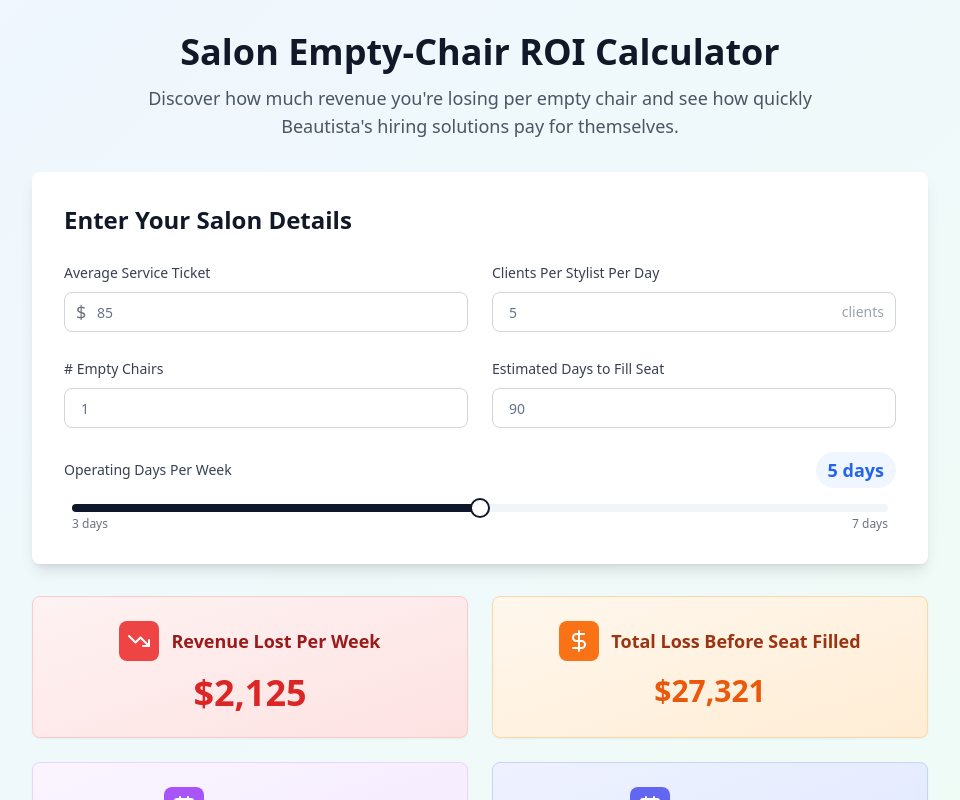
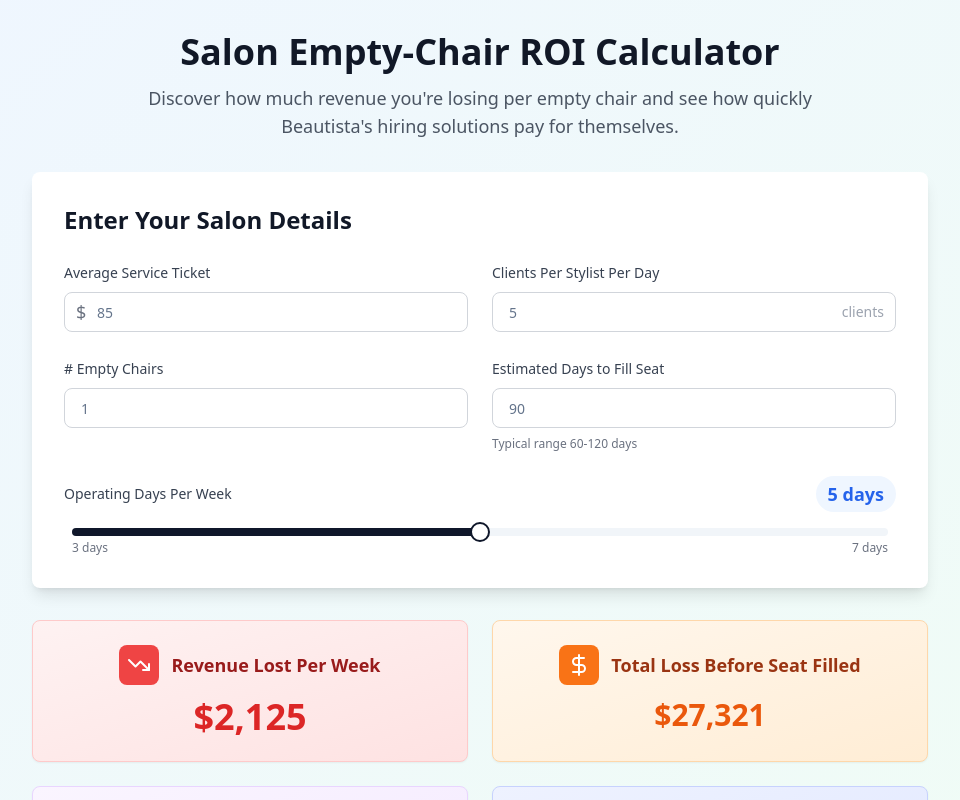
Before and after one commit to joncaldwell90/chair-loss-calculator-roi, a React (Vite) app: page / in a window 1280 px wide. Shown: the top 800 px of the page, without its empty margins (160-1120 px from the left). Built offline with nearby package versions, Linux system fonts and the light colour scheme.

Commit message:
Add helper text to input fields
Adds inline helper text to the 'Estimated Days to Fill' input field.

```diff
--- a/src/components/Calculator.tsx
+++ b/src/components/Calculator.tsx
@@ -1,3 +1,4 @@
+
 import { useState, useEffect } from "react";
 import InputField from "./InputField";
 import SliderInput from "./SliderInput";
@@ -109,6 +110,7 @@ const Calculator = () => {
             onChange={(value) => handleInputChange('daysToFill', value)}
             placeholder="90"
             isEdited={editedFields.has('daysToFill')}
+            helperText="Typical range 60-120 days"
           />
         </div>
 
--- a/src/components/InputField.tsx
+++ b/src/components/InputField.tsx
@@ -13,9 +13,10 @@ interface InputFieldProps {
   isEdited?: boolean;
   prefix?: string;
   suffix?: string;
+  helperText?: string;
 }
 
-const InputField = ({ id, label, value, onChange, placeholder, step = 0.01, isEdited = false, prefix, suffix }: InputFieldProps) => {
+const InputField = ({ id, label, value, onChange, placeholder, step = 0.01, isEdited = false, prefix, suffix, helperText }: InputFieldProps) => {
   const [isActive, setIsActive] = useState(false);
 
   const handleChange = (e: React.ChangeEvent<HTMLInputElement>) => {
@@ -70,6 +71,11 @@ const InputField = ({ id, label, value, onChange, placeholder, step = 0.01, isEd
           </div>
         )}
       </div>
+      {helperText && (
+        <p className="text-xs text-gray-500 mt-1">
+          {helperText}
+        </p>
+      )}
     </div>
   );
 };
```
